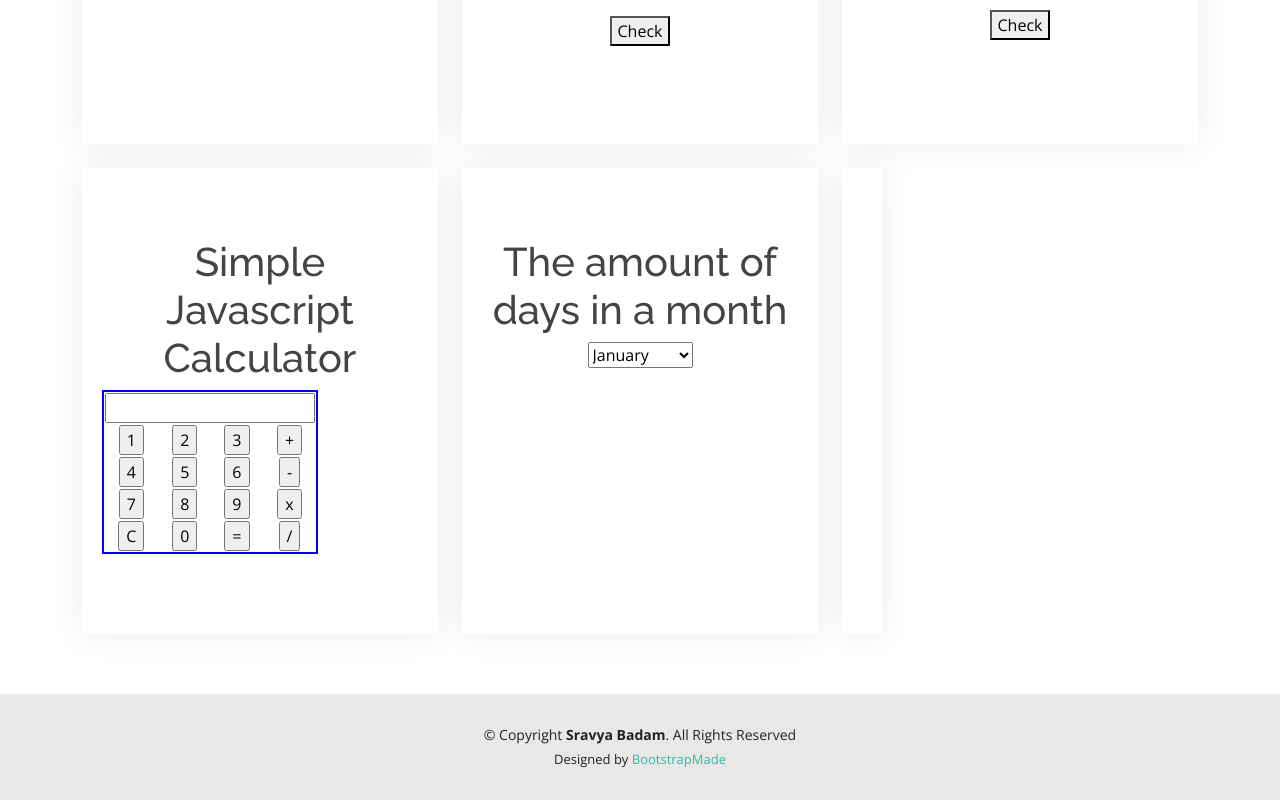
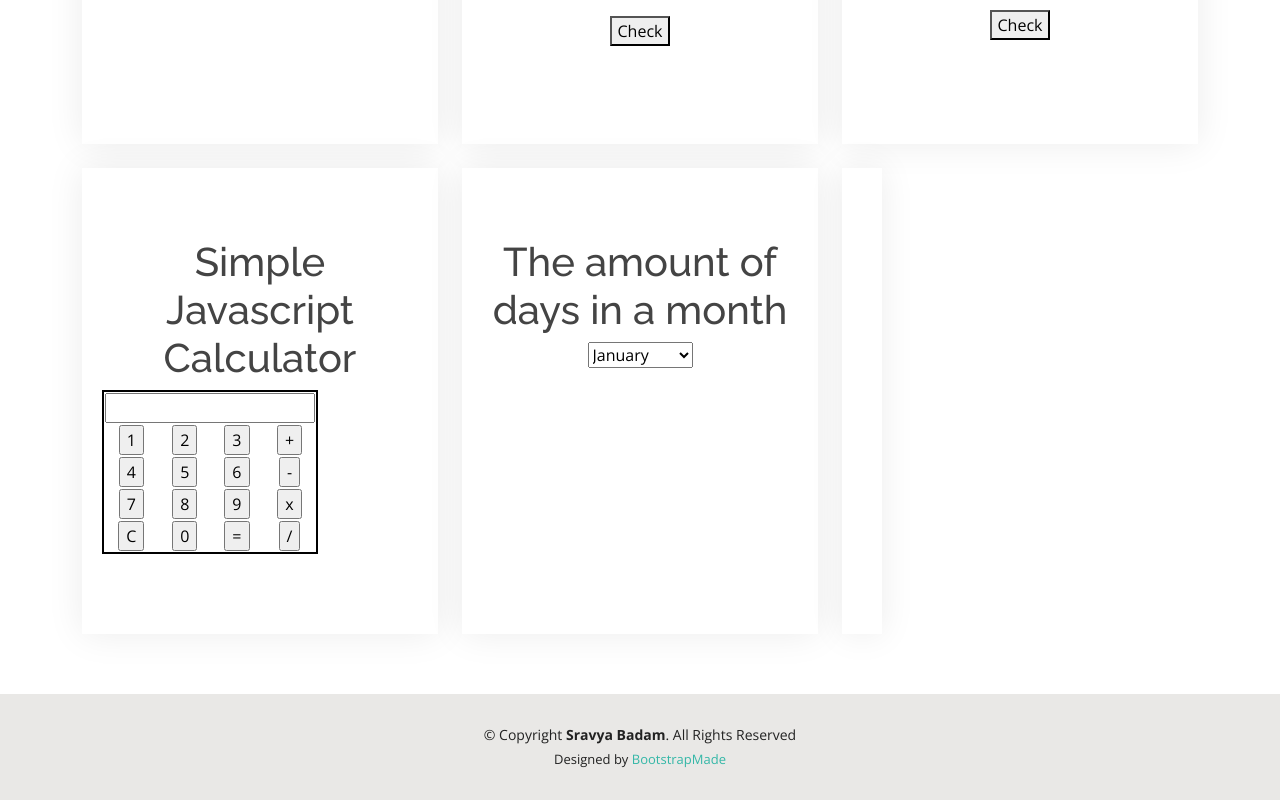
Before and after one commit to ArtsyTigerVII/My-Personal-Website, a plain HTML site: page js.html in a window 1280 px wide. Shown: the part 580-1380 px from the top of the page. Drawn offline with nearby package versions, Linux system fonts and the light colour scheme.

Commit message:
Update js.html

```diff
--- a/js.html
+++ b/js.html
@@ -186,7 +186,7 @@
           <div class="col-lg-4 col-md-6 d-flex align-items-stretch mt-4" data-aos="zoom-in" data-aos-delay="100">
             <div class="icon-box iconbox-yellow">
                 <h1>Simple Javascript Calculator</h1>
-                <table style="border: 2px solid blue; text-align: center;">
+                <table style="border: 2px solid black; text-align: center;">
                     <tr>
                         <td colspan="4"> <input type="text" id="display" style="text-align: right;"> </td>
                     </tr>
```
